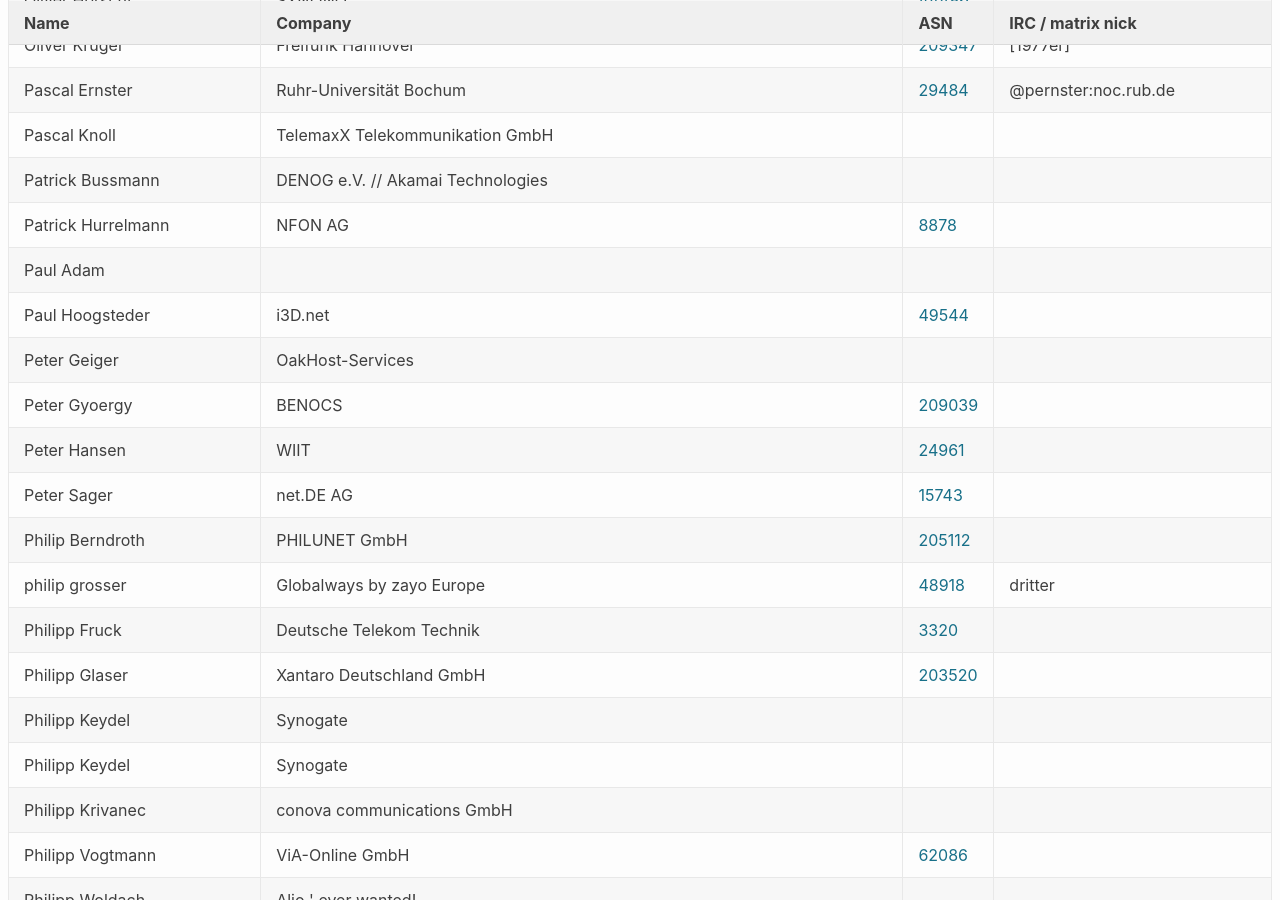
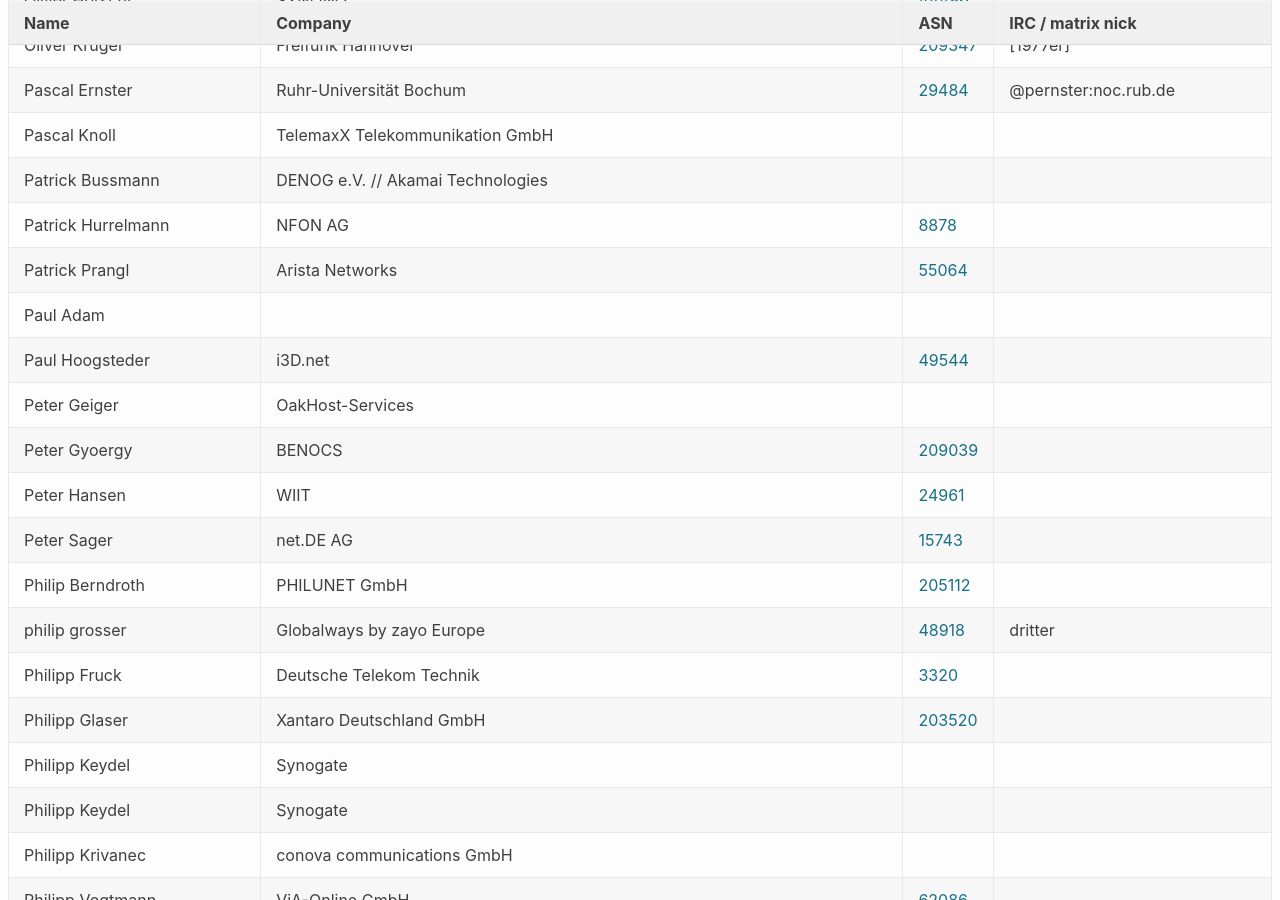
Before and after one commit to denog/pretix-attendeelist, a Jekyll site: the page built from denog17/index.markdown, in a window 1280 px wide and 900 px high, scrolled down 13204 px. Built offline with Jekyll 4.4.1, drawn with Linux system fonts in a browser that asks for light colours.

Commit message:
Latest data: Sun Sep 14 06:48:50 UTC 2025

```diff
--- a/_data/attendees_denog17_onsite.json
+++ b/_data/attendees_denog17_onsite.json
@@ -1770,6 +1770,12 @@
     "asn": "8878"
   },
   {
+    "name": "Patrick Prangl",
+    "company": "Arista Networks",
+    "irc": null,
+    "asn": "55064"
+  },
+  {
     "name": "Paul Adam",
     "company": null,
     "irc": null,
```
